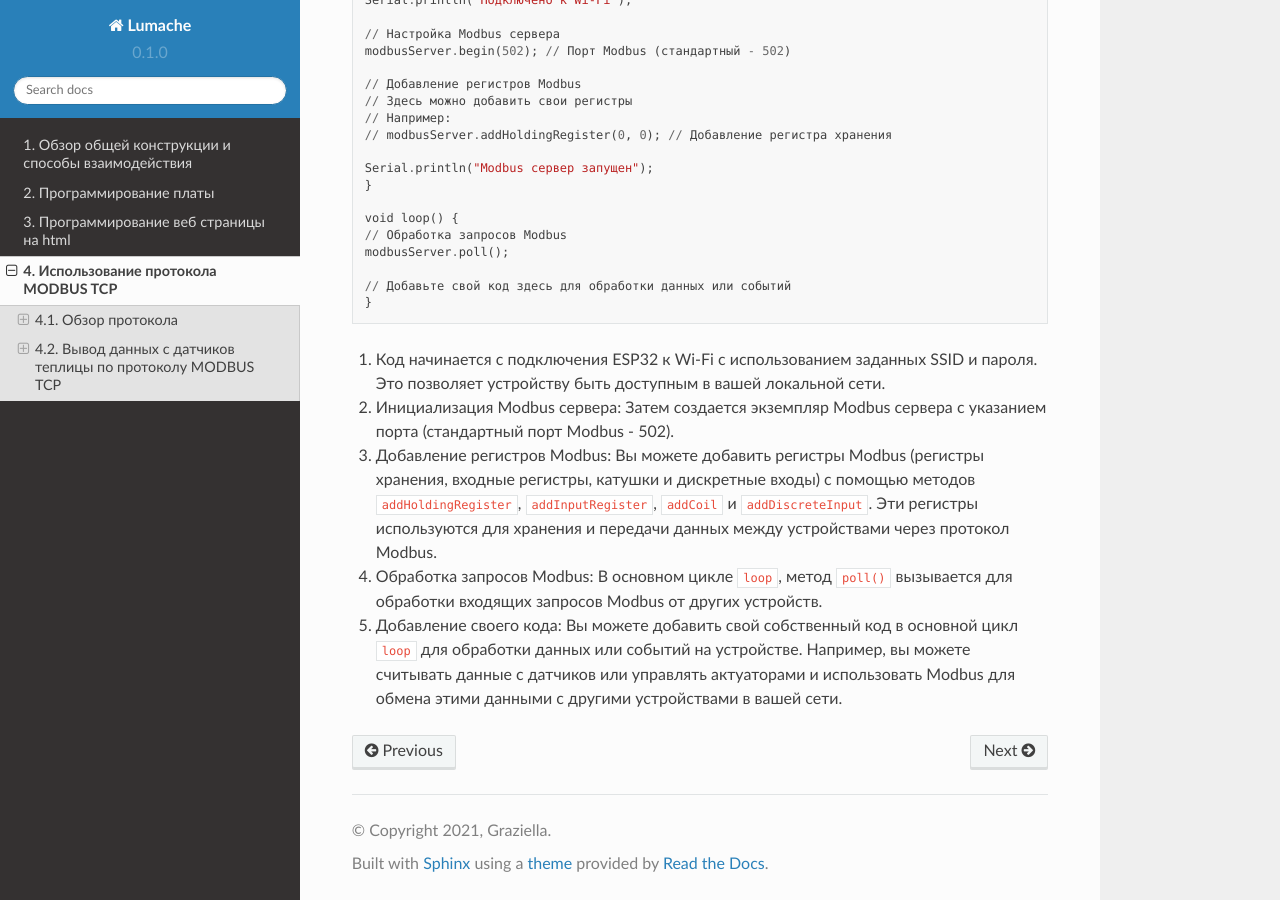
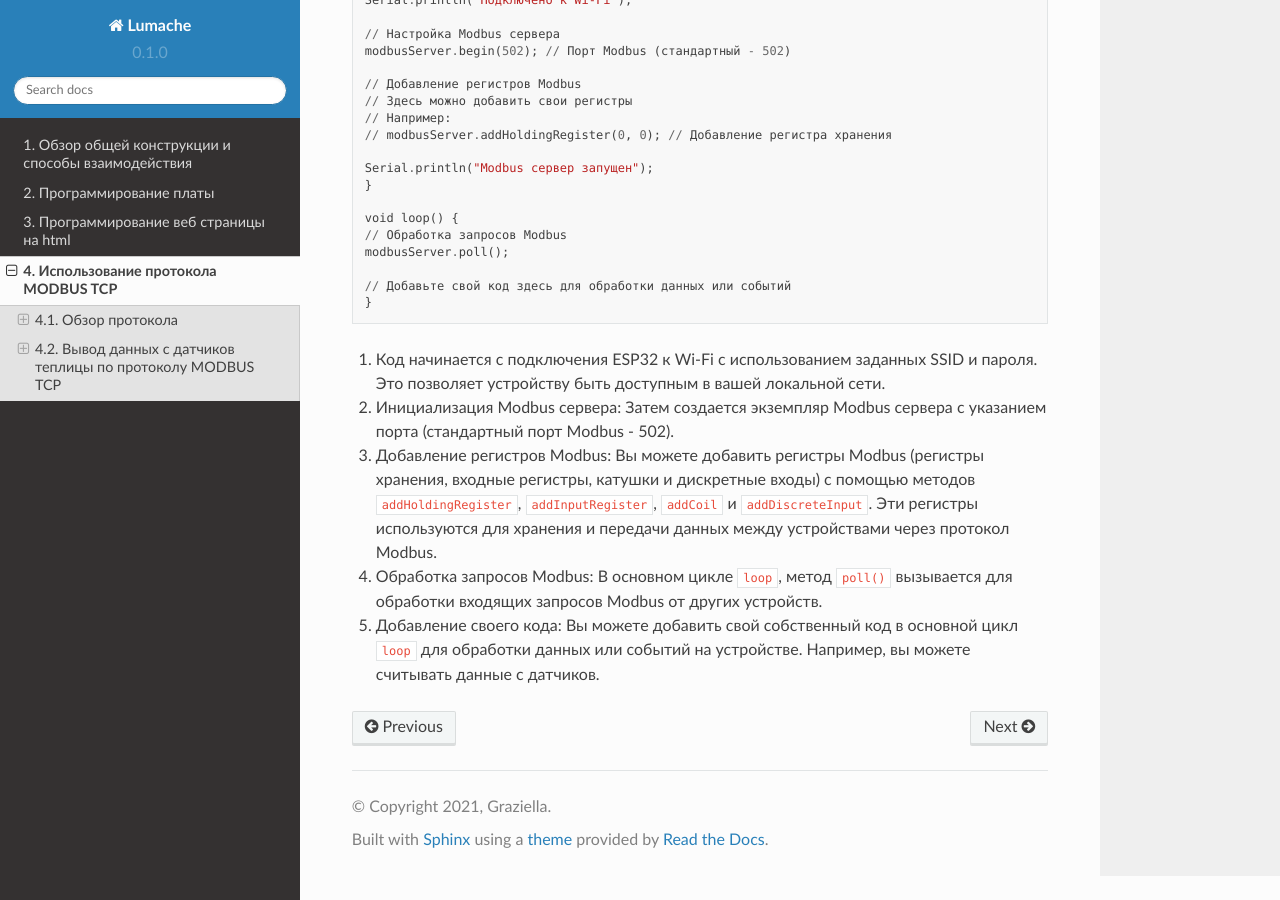
Before and after one commit to BBanwz/book_AL_GH, a Sphinx documentation site: the page built from docs/source/4/1.rst, in a window 1280 px wide and 900 px high, scrolled down 2494 px. Built offline with Sphinx 7.4.7 and the Read the Docs theme 2.0.0, drawn with Linux system fonts in a browser that asks for light colours; pages that are not in the unit, such as notebooks, are missing from menus.

Commit message:
Update 1.rst

```diff
--- a/docs/source/4/1.rst
+++ b/docs/source/4/1.rst
@@ -104,4 +104,4 @@ MODBUS TCP работает по принципу ``клиент-серверн
 
 4. Обработка запросов Modbus: В основном цикле ``loop``, метод ``poll()`` вызывается для обработки входящих запросов Modbus от других устройств.
 
-5. Добавление своего кода: Вы можете добавить свой собственный код в основной цикл ``loop`` для обработки данных или событий на устройстве. Например, вы можете считывать данные с датчиков или управлять актуаторами и использовать Modbus для обмена этими данными с другими устройствами в вашей сети.
+5. Добавление своего кода: Вы можете добавить свой собственный код в основной цикл ``loop`` для обработки данных или событий на устройстве. Например, вы можете считывать данные с датчиков.
```
